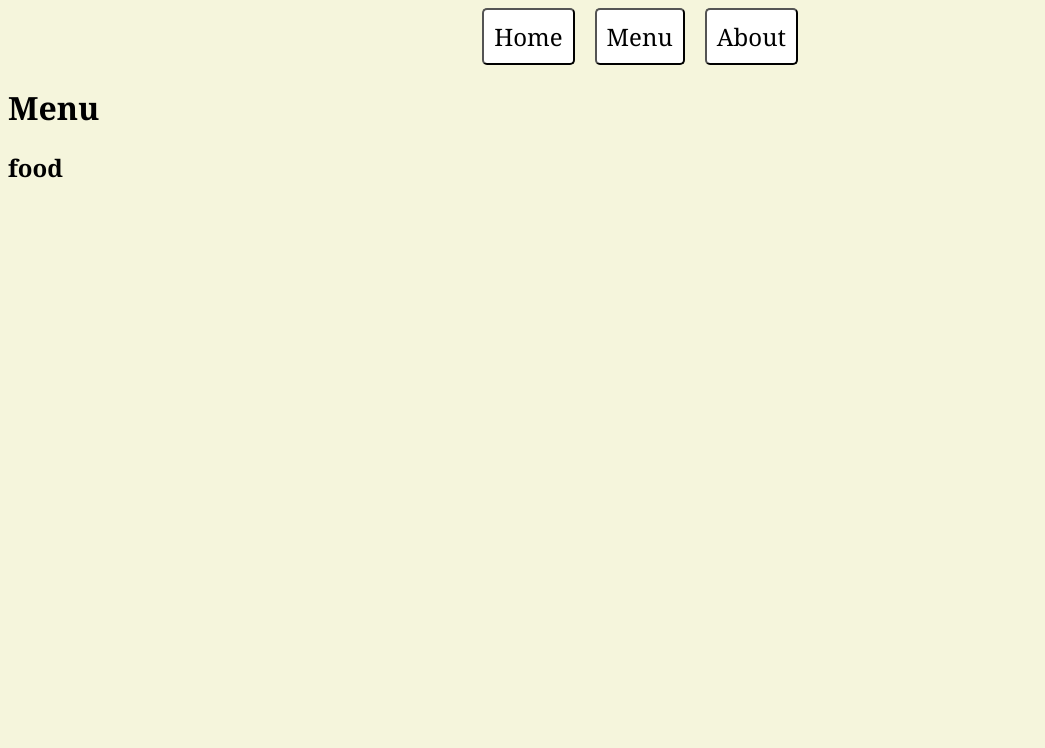
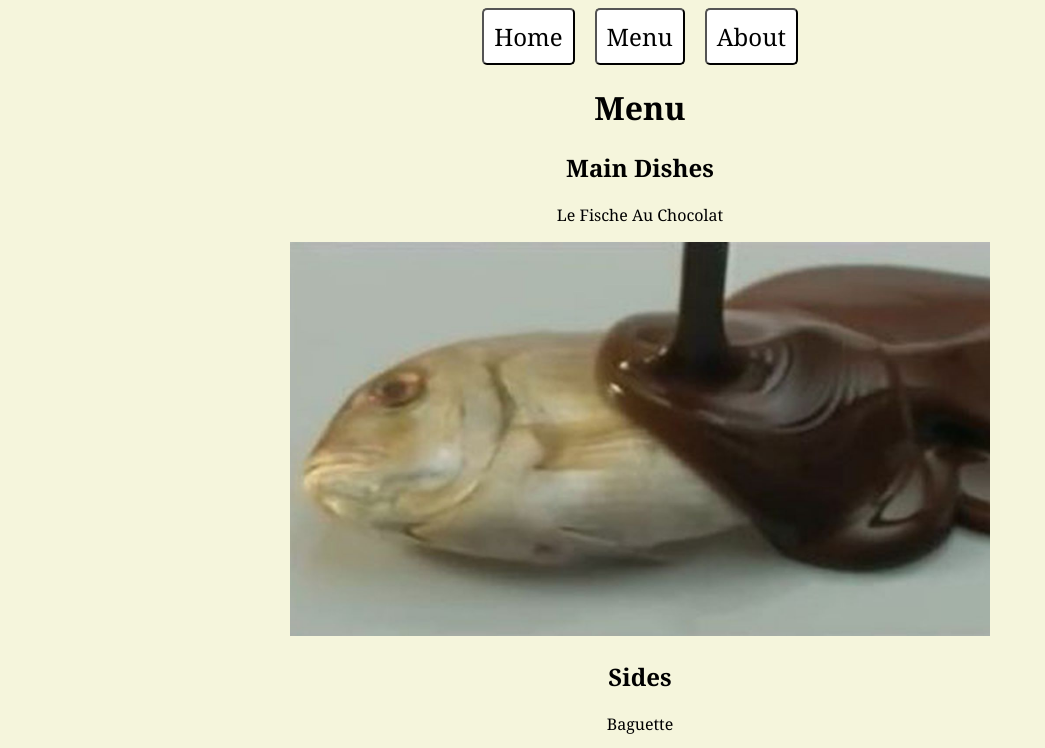
Before and after one commit to zaga001/restaurant-page, a website built with webpack: page src/template.html in a window 1280 px wide. Both pictures are taken after a click on the button "Menu". Shown: the top 748 px of the page, without its empty margins (0-1045 px from the left). Built offline with nearby package versions, Linux system fonts and the light colour scheme; files whose address does not match are found by name.

Commit message:
Update code

```diff
--- a/src/about.js
+++ b/src/about.js
@@ -1,9 +1,7 @@
 export function loadAbout() {
     const content = document.querySelector("#content")
-    const heading = document.createElement("h1")
-    heading.textContent = "About Us"
-    content.appendChild(heading)
-    const headline = document.createElement("h2")
-    headline.textContent = "Cool backstory"
-    content.appendChild(headline)
+    content.className = "about"
+    content.innerHTML = `
+    <h1>About Us</h1>
+    <p>Lorem ipsum dolor sit amet consectetur adipisicing elit. Ipsum mollitia similique, laudantium eligendi, nobis beatae, vero autem ipsam voluptatum ut accusamus deserunt animi necessitatibus nihil placeat impedit eum eius ducimus?</p>`
 }
--- a/src/home.js
+++ b/src/home.js
@@ -1,9 +1,21 @@
+import restaurantImage from "./images/restaurant.jpg"
+
 export function loadHome() {
     const content = document.querySelector("#content")
-    const heading = document.createElement("h1")
-    heading.textContent = "Restaurant"
-    content.appendChild(heading)
-    const headline = document.createElement("h2")
-    headline.textContent = "very good restaurant"
-    content.appendChild(headline)
+    content.className = "home"
+    content.innerHTML = `
+    <h1>Le Restaurant</h1>
+    <img src="${restaurantImage}" alt="restaurant">
+    <p>"Greatest restaurant in all of Paris"</p>
+    <p>-Ratatouille</p>
+    <h2>Hours</h2>
+    <p>Sunday: 8am - 8pm</p>
+    <p>Monday: 6am - 6pm</p>
+    <p>Tuesday: 6am - 6pm</p>
+    <p>Wednesday: 6am - 6pm</p>
+    <p>Thursday: 6am - 10pm</p>
+    <p>Friday: 6am - 10pm</p>
+    <p>Saturday: 8am - 10pm</p>
+    <h2>Location</h2>
+    <p>69420 Skibidi Avenue, Paris, France</p>`
 }
--- a/src/index.js
+++ b/src/index.js
@@ -8,14 +8,6 @@ loadHome()
 const home = document.querySelector("#home")
 const menu = document.querySelector("#menu")
 const about = document.querySelector("#about")
-const buttons = document.querySelectorAll("button")
-const content = document.querySelector("#content")
-
-buttons.forEach(element => {
-    element.addEventListener("click", () => {
-        content.innerHTML = ""
-    })
-});
 
 home.addEventListener("click", loadHome)
 menu.addEventListener("click", loadMenu)
--- a/src/menu.js
+++ b/src/menu.js
@@ -1,9 +1,19 @@
+import fishImage from "./images/fish.jpg"
+import baguetteImage from "./images/baguette.jpg"
+import WineImage from "./images/wine.jpg"
+
 export function loadMenu() {
     const content = document.querySelector("#content")
-    const heading = document.createElement("h1")
-    heading.textContent = "Menu"
-    content.appendChild(heading)
-    const headline = document.createElement("h2")
-    headline.textContent = "food"
-    content.appendChild(headline)
+    content.className = "menu"
+    content.innerHTML = `
+    <h1>Menu</h1>
+    <h2>Main Dishes</h2>
+    <p>Le Fische Au Chocolat</p>
+    <img src="${fishImage}" alt="Le Fische Au Chocolat">
+    <h2>Sides</h2>
+    <p>Baguette</p>
+    <img src="${baguetteImage}" alt="Baguette">
+    <h2>Beverages</h2>
+    <p>Red Wine</p>
+    <img src="${WineImage}" alt="Wine" id="wine">`
 }
```
Also changed, not shown: src/template.html (+1 -0 lines).
